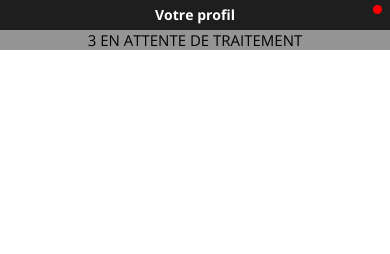
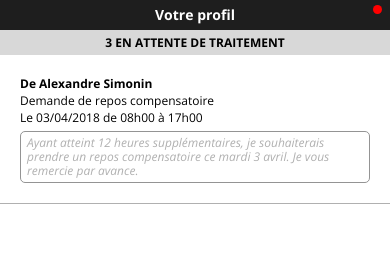
Before and after one commit to alex6632/SCUFAdmin-App, a website: page www/index.html in a window 390 px wide. Shown: the top 254 px of the page. Drawn offline with nearby package versions, Linux system fonts and the light colour scheme; files that its build step writes are made by us from their sources; some icons are missing; a web font is replaced by a local one.

Commit message:
WIP notifications

```diff
--- a/www/index.html
+++ b/www/index.html
@@ -75,7 +75,14 @@
         <!-- Page notification -->
         <div class="notification" id="notification">
             <div class="notification__wait">3 en attente de traitement</div>
-
+            <ul class="notification__list">
+                <li class="notification__list__item">
+                    <div class="notification__author">De Alexandre Simonin</div>
+                    <div>Demande de repos compensatoire</div>
+                    <div>Le 03/04/2018 de 08h00 à 17h00</div>
+                    <div class="notification__justification">Ayant atteint 12 heures supplémentaires, je souhaiterais prendre un repos compensatoire ce mardi 3 avril. Je vous remercie par avance.</div>
+                </li>
+            </ul>
         </div>
         <!-- /Page notification -->
 
--- a/www/js/app.js
+++ b/www/js/app.js
@@ -28,6 +28,36 @@ var me = {
         myElement.prev().removeClass('move');
       }
     });
+  },
+  swipe:function (element) {
+    // var lastX = 0;
+    // console.log('XXXX : '+lastX);
+    // $(document).on('touchmove', '.'+element, function(e) {
+    //   //e.preventDefault();
+    //   var currentX = e.originalEvent.touches[0].clientX;
+    //   console.log(currentX);
+    //   //var direction = getDirection();
+    //   if (currentX > lastX) {
+    //     console.log('swipe');
+    //     $(this).animate({
+    //       'transform': 'translateX(-50%)'
+    //     })
+    //   }
+    // });
+    var ts;
+    var el = $('.' + element);
+    el.bind('touchstart', function (e){
+      ts = e.originalEvent.touches[0].clientX;
+    });
+
+    el.bind('touchend', function (e){
+      var te = e.originalEvent.changedTouches[0].clientX;
+      if(ts > te+5){
+        $(this).addClass('swipe');
+      }else if(ts < te-5){
+        $(this).removeClass('swipe');
+      }
+    });
   }
 };
 
@@ -39,3 +69,5 @@ me.routing('profile');
 me.login();
 me.input('login-email');
 me.input('login-pwd');
+
+me.swipe('notification__list__item');
--- a/www/scss/base/_base.scss
+++ b/www/scss/base/_base.scss
@@ -7,6 +7,7 @@ html {
 body {
   @include font-size(16px);
   font-family: font('primary');
+  font-size: 12px;
 }
 
 .routing {
--- a/www/scss/modules/_m-notifications.scss
+++ b/www/scss/modules/_m-notifications.scss
@@ -10,10 +10,44 @@
 
   &__wait {
     width: 100%;
-    background-color: color('gray');
+    background-color: color('gray', 'super-light');
     text-align: center;
     text-transform: uppercase;
-    font-weight: 500;
-    font-size: 15px;
+    font-weight: 700;
+    font-size: 12px;
+    height: 25px;
+    line-height: 25px;
+  }
+
+  &__author {
+    font-weight: 700;
+  }
+
+  &__justification {
+    border: solid 1px color('gray');
+    border-radius: 5px;
+    color: color('gray', 'light');
+    font-style: italic;
+    font-weight: 300;
+    line-height: 14px;
+    padding: 4px 6px;
+    margin-top: 5px;
+  }
+
+  &__list {
+    padding: 0;
+    margin: 0;
+
+    &__item {
+      list-style: none;
+      padding: 20px;
+      border-bottom: solid 1px color('gray', 'light');
+      @include transition();
+
+      &.swipe {
+        transform: translateX(-120px);
+        @include transition();
+      }
+    }
   }
 }
```
Also changed, not shown: www/js/swipe.js (added, +45 -0 lines).
